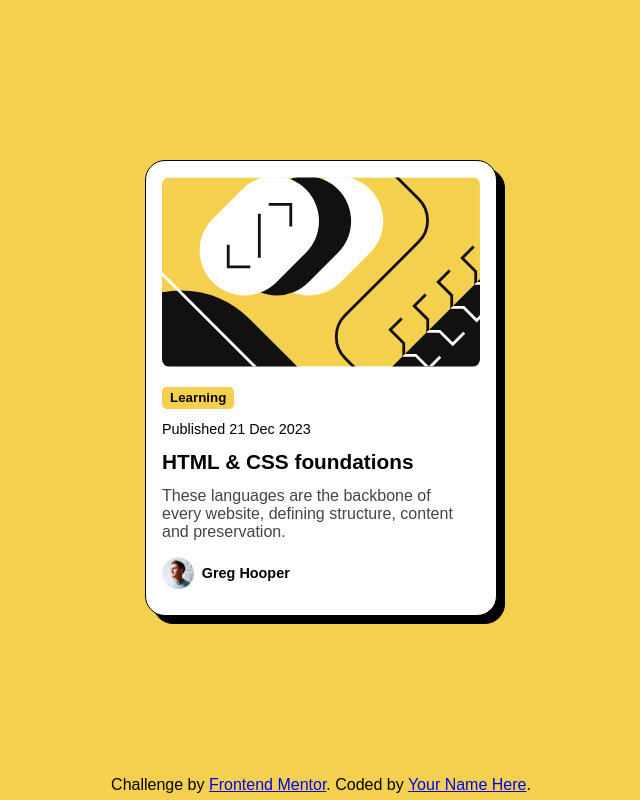
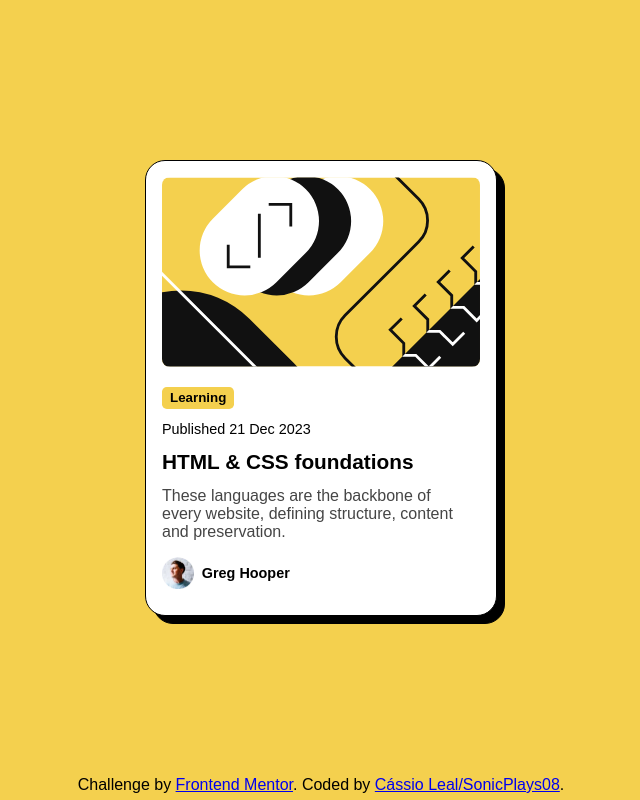
Before and after one commit to SonicPlays08/Blog-Preview-Card, a plain HTML site: page index.html in a window 1280 px wide. Shown: the whole page, without its empty margins (319-959 px from the left). Drawn offline with Linux system fonts and the light colour scheme.

Commit message:
Update index.html

```diff
--- a/index.html
+++ b/index.html
@@ -37,7 +37,7 @@
 
   <div class="attribution">
     Challenge by <a href="https://www.frontendmentor.io?ref=challenge" target="_blank">Frontend Mentor</a>.
-    Coded by <a href="#">Your Name Here</a>.
+    Coded by <a href="https://www.frontendmentor.io/profile/SonicPlays08">Cássio Leal/SonicPlays08</a>.
   </div>
 </body>
 </html>
```
